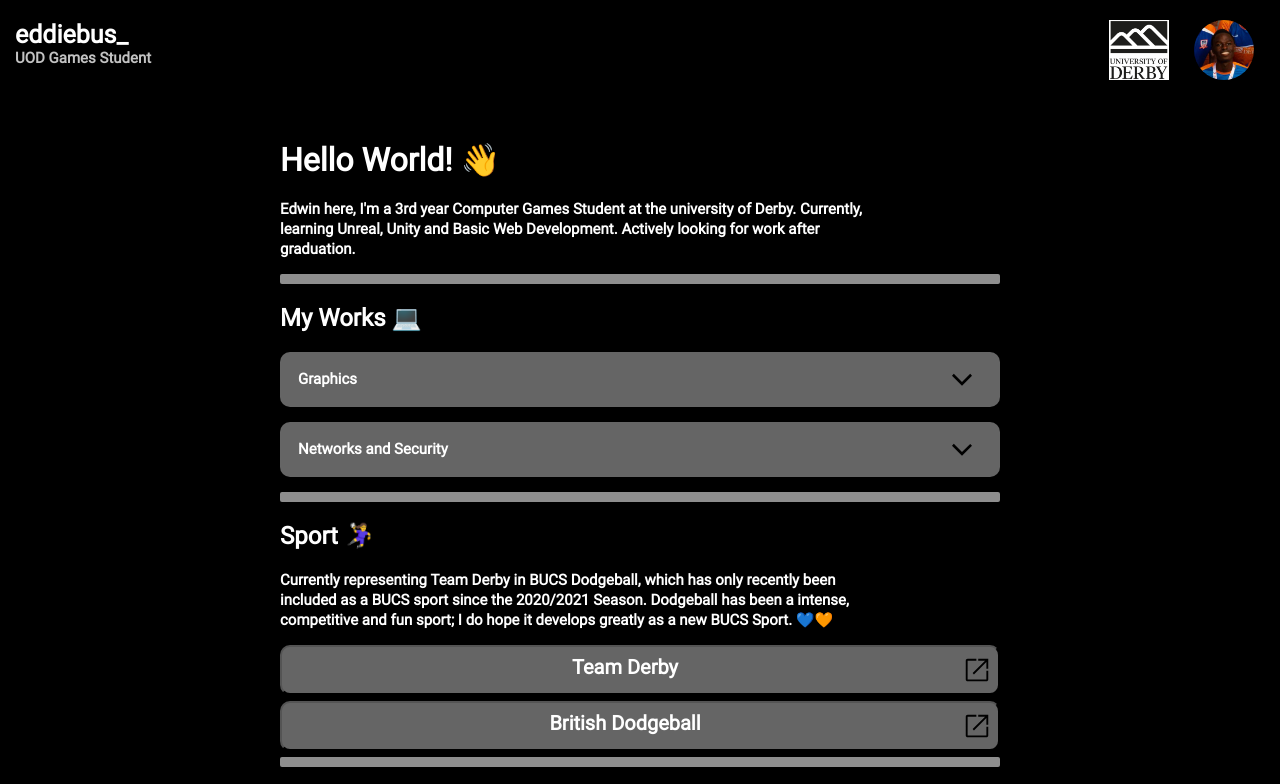
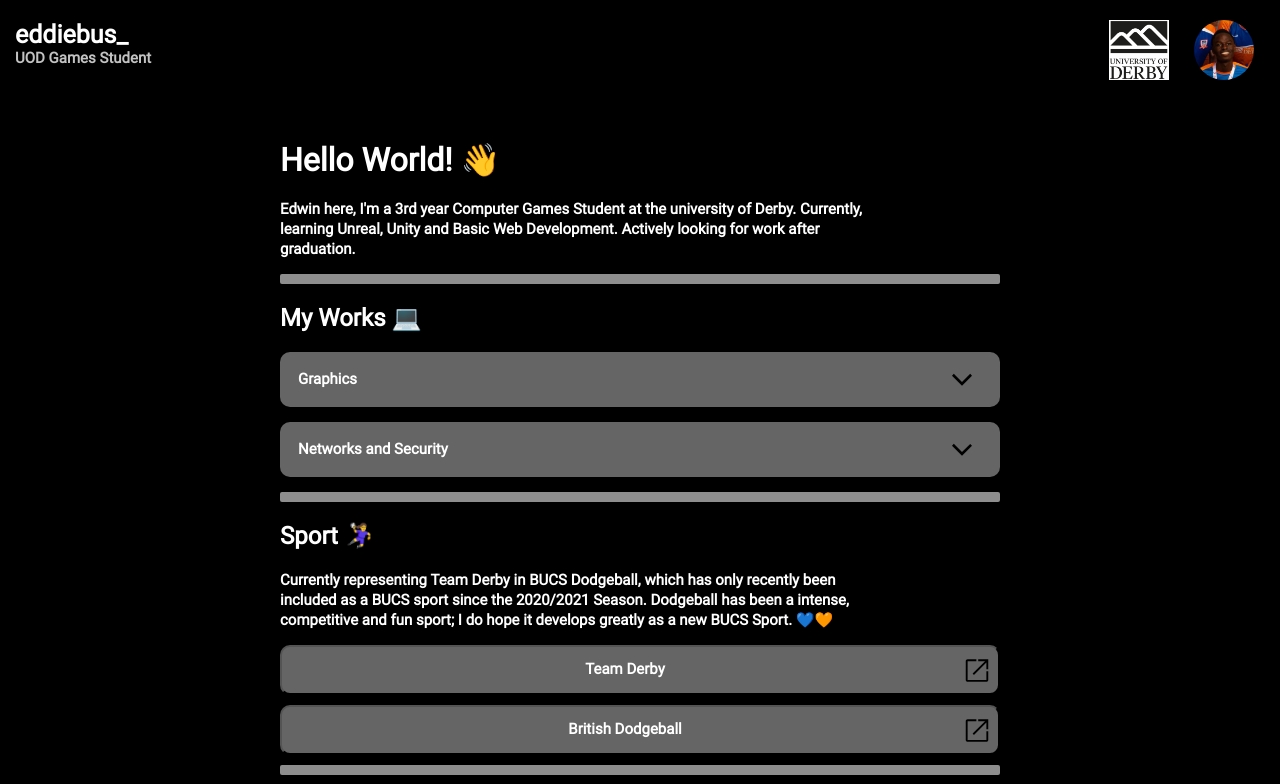
Before and after one commit to eddiebus/portfolio, a plain HTML site: page index.html in a window 1280 px wide. Shown: the top 784 px of the page. Drawn offline with Linux system fonts and the light colour scheme.

Commit message:
Update WebStyle.css

```diff
--- a/CSS_WebStyle/WebStyle.css
+++ b/CSS_WebStyle/WebStyle.css
@@ -154,7 +154,8 @@ body {
     background-color: #656565;
     text-align: center;
     color: #ffffff;
-    font-size: 20px;
+    font-size: 15px;
+    padding-top: 10px;
     font-family: Roboto-Regular, Arial;
     font-weight: bold;
 
@@ -164,7 +165,8 @@ body {
     outline: solid white 0px;
     transition: outline 0.1s ease-out;
 
-    margin-bottom: 6px;
+    margin-bottom: 10px;
+
 }
 
 .LinkButton:hover {
@@ -174,8 +176,8 @@ body {
 .LinkButton_Icon {
     border-radius: 2px;
     height: 30px;
-    padding-top: 0px;
     width: auto;
 
     float:right;
+    transform: translateY(-15%);
 }
```
